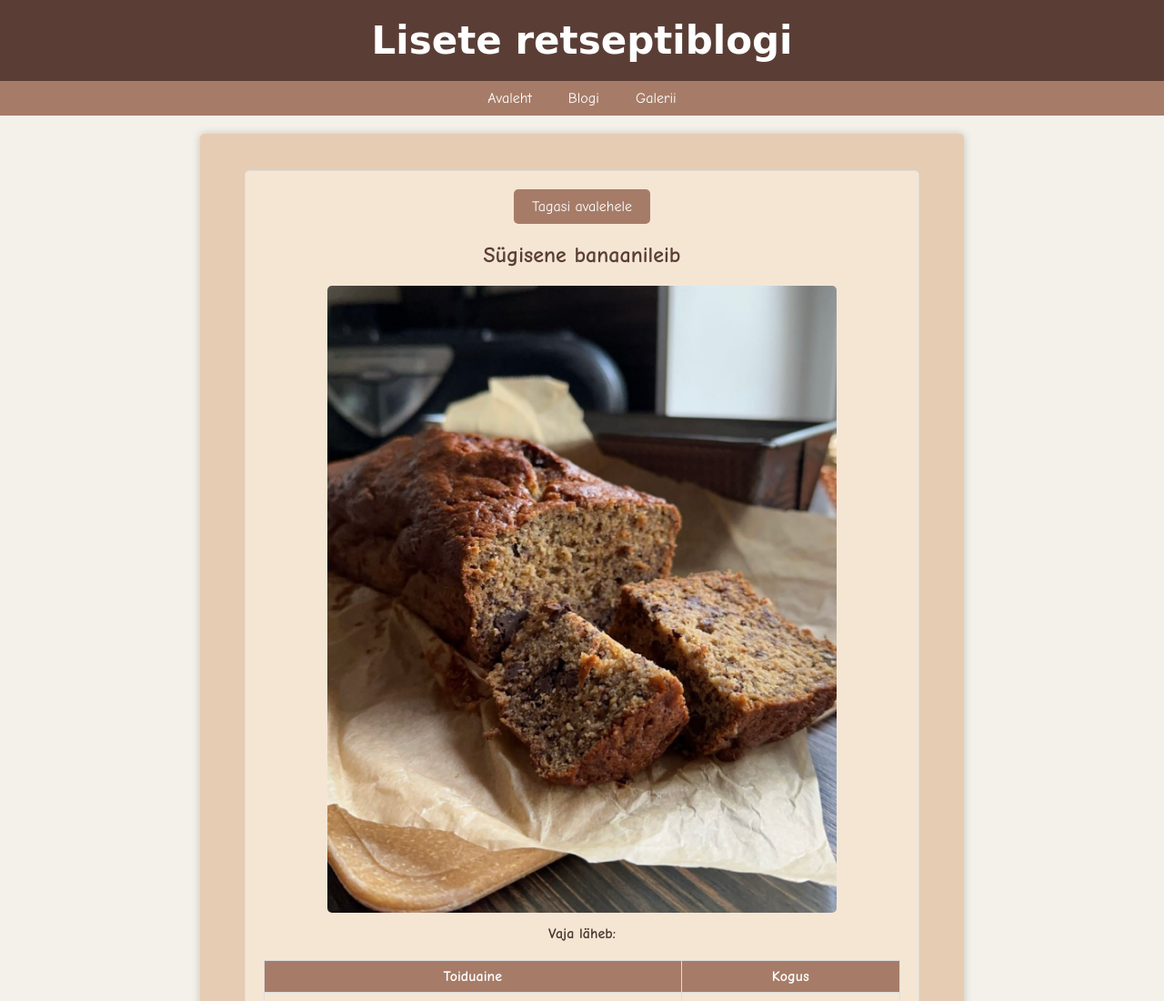
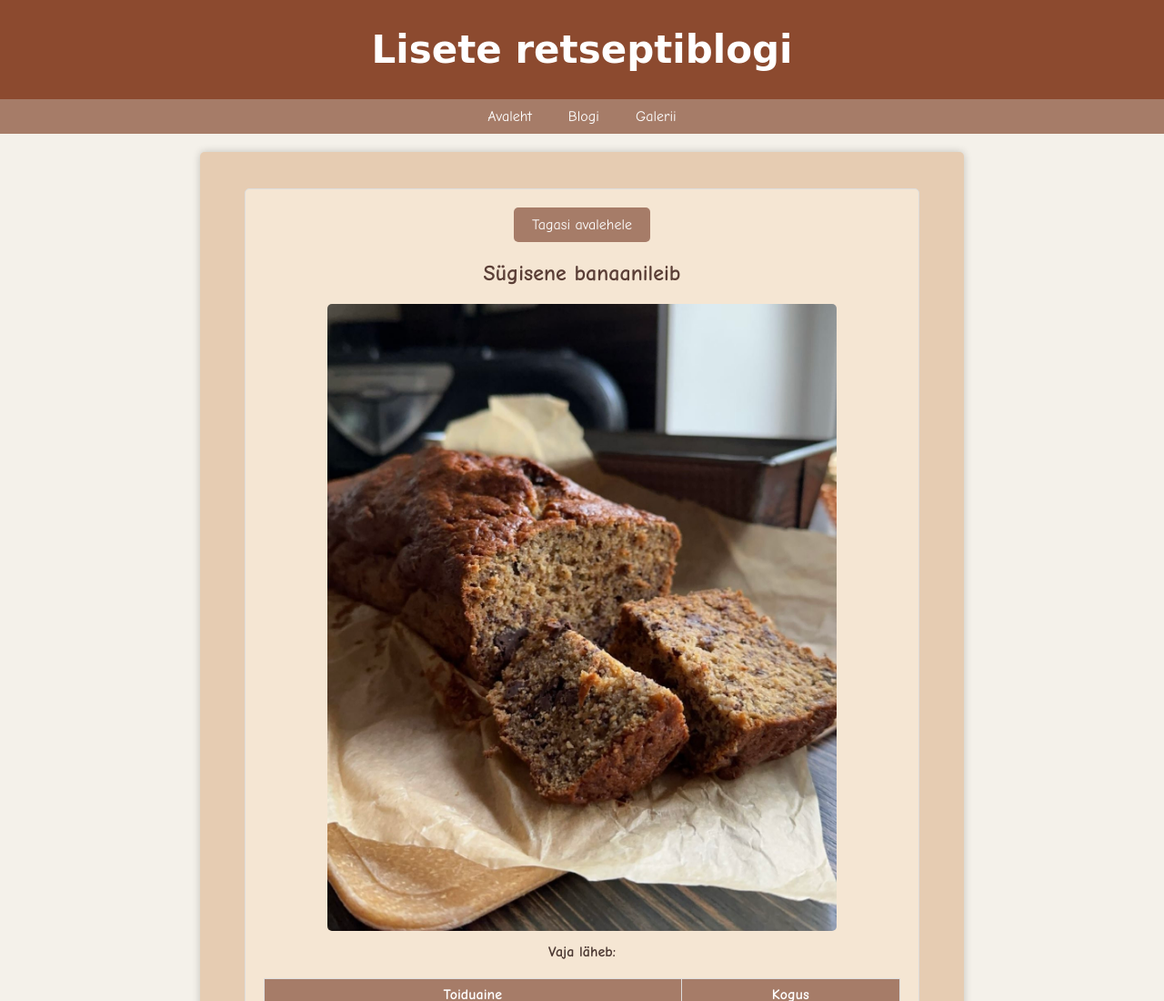
Before and after one commit to l1s3t3/banaanileib, a plain HTML site: page index.html in a window 1280 px wide. Shown: the top 1100 px of the page at 91% size. Drawn offline with Linux system fonts and the light colour scheme.

Commit message:
Update index.html

```diff
--- a/index.html
+++ b/index.html
@@ -14,10 +14,11 @@
         }
 
         header {
-            background-color: #5a3e36;
+            background-color: #8c4a2f;
             color: #fff;
             text-align: center;
-            padding: 20px;
+            padding: 30px 0;
+            box-shadow: 0 2px 4px rgba(0, 0, 0, 0.1);
         }
 
         h1 {
```
